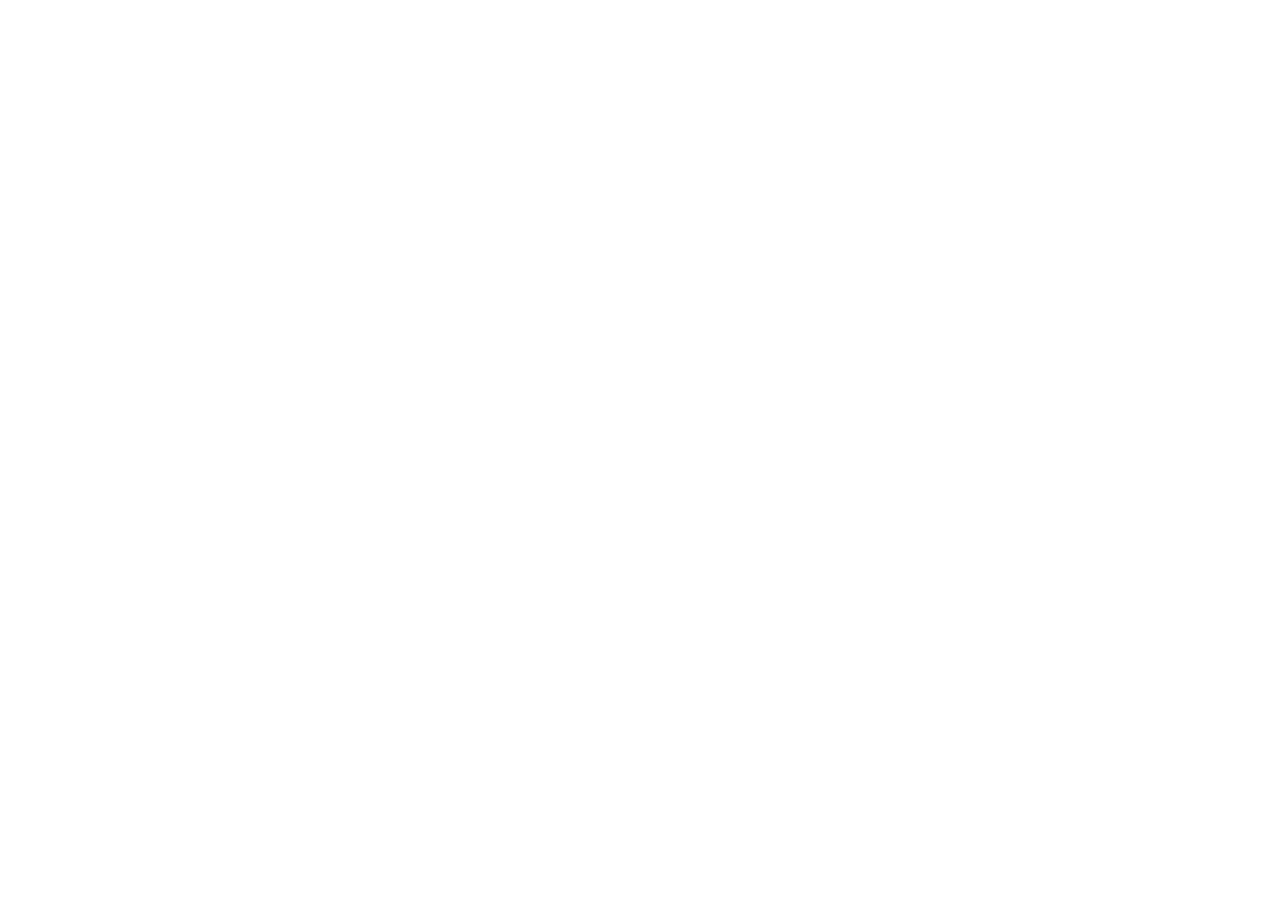
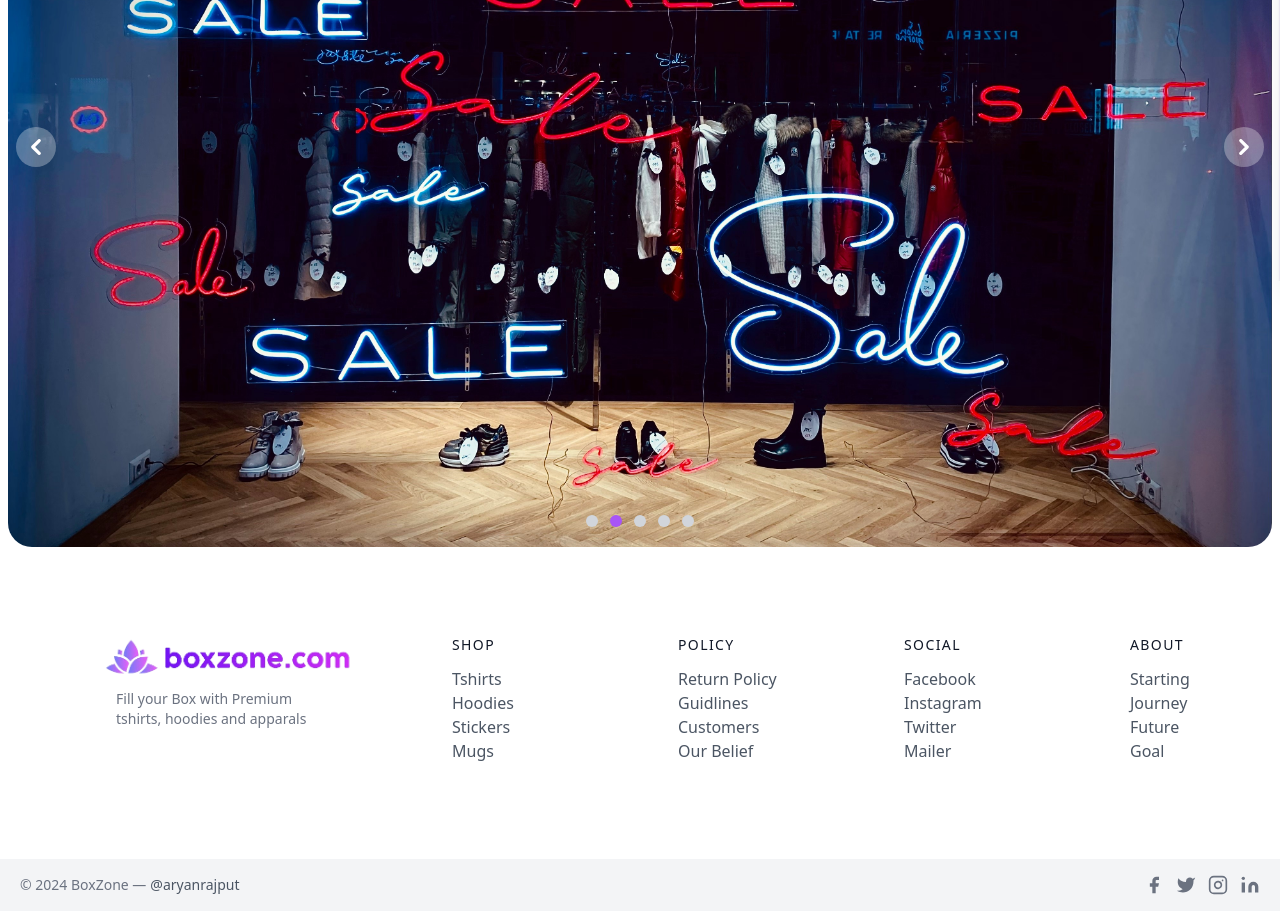
Before and after one commit to aryanraj13/BoxZone-Ecommerce, a Next.js app: page / in a window 1280 px wide. Shown: the part 520-1431 px from the top of the page. Before the commit the page ends 800 px from the top, so only its background shows below. Built offline with nearby package versions, Linux system fonts and the light colour scheme.

Commit message:
Loading navbar

```diff
--- a/pages/index.js
+++ b/pages/index.js
@@ -39,8 +39,98 @@ export default function Home() {
   }, [currentSlide, carouselItems.length]);
 
   return (
-    <div>
-      hello
-    </div>
+    <>
+      <Head>
+        <title>BoxZone.com - Fill your box</title>
+        <meta name="description" content="BoxZone.com - Fill your box" />
+        <meta name="viewport" content="width=device-width, initial-scale=1" />
+        <link rel="icon" href="/titlelogo.png" />
+      </Head>
+
+      <section className="text-gray-600 body-font mt-6">
+        <div className="flex flex-wrap w-full mb-6 flex-col items-center text-center">
+          <h1 className="sm:text-3xl text-2xl font-medium title-font mb-2 text-gray-900">Fill your boxes with<span className="text-purple-600 font-bold"> boxzone.com</span></h1>
+          <p className="lg:w-1/2 w-full leading-relaxed text-gray-500">Fill your boxes with any type of stuff that you want from our zone and get out of the zone.</p>
+        </div>
+      </section>
+
+      <div id="default-carousel" className="md:top-2 relative w-full" data-carousel="slide">
+        {/* Carousel wrapper */}
+        <div className="ml-2 mr-2 relative h-96 md:h-screen overflow-hidden rounded-md md:rounded-3xl">
+          {carouselItems.map((item, index) => (
+            <div
+              key={index}
+              className={`absolute w-full h-full transition-opacity duration-500 ease-in-out ${
+                index === currentSlide ? 'opacity-100' : 'opacity-0'
+              }`}
+              data-carousel-item
+            >
+              <img
+                src={item}
+                className="block object-cover w-full h-full"
+                alt={`Slide ${index + 1}`}
+              />
+            </div>
+          ))}
+        </div>
+
+        {/* Slider indicators */}
+        <div className="absolute z-30 flex -translate-x-1/2 bottom-5 left-1/2 space-x-3 rtl:space-x-reverse">
+          {carouselItems.map((_, index) => (
+            <button
+              key={index}
+              type="button"
+              className={`w-3 h-3 rounded-full ${index === currentSlide ? 'bg-purple-500' : 'bg-gray-300'}`}
+              aria-current={index === currentSlide}
+              aria-label={`Slide ${index + 1}`}
+              data-carousel-slide-to={index}
+              onClick={() => setCurrentSlide(index)}
+            />
+          ))}
+        </div>
+
+        {/* Slider controls */}
+        <button
+          type="button"
+          className="absolute top-1/2 transform -translate-y-1/2 start-0 z-30 flex items-center justify-center h-full px-4 cursor-pointer group focus:outline-none"
+          data-carousel-prev
+          onClick={prevSlide}
+        >
+          <span className="inline-flex items-center justify-center w-10 h-10 rounded-full bg-white/30 dark:bg-gray-800/30 group-hover:bg-white/50 dark:group-hover:bg-gray-800/60 group-focus:ring-4 group-focus:ring-white dark:group-focus:ring-gray-800/70 group-focus:outline-none">
+            <svg
+              className="w-4 h-4 text-white dark:text-gray-800 rtl:rotate-180"
+              aria-hidden="true"
+              xmlns="http://www.w3.org/2000/svg"
+              fill="none"
+              viewBox="0 0 6 10"
+            >
+              <path stroke="currentColor" strokeLinecap="round" strokeLinejoin="round" strokeWidth="2" d="M5 1 1 5l4 4" />
+            </svg>
+            <span className="sr-only">Previous</span>
+          </span>
+        </button>
+
+        <button
+          type="button"
+          className="absolute top-1/2 transform -translate-y-1/2 end-0 z-30 flex items-center justify-center h-full px-4 cursor-pointer group focus:outline-none"
+          data-carousel-next
+          onClick={nextSlide}
+        >
+          <span className="inline-flex items-center justify-center w-10 h-10 rounded-full bg-white/30 dark:bg-gray-800/30 group-hover:bg-white/50 dark:group-hover:bg-gray-800/60 group-focus:ring-4 group-focus:ring-white dark:group-focus:ring-gray-800/70 group-focus:outline-none">
+            <svg
+              className="w-4 h-4 text-white dark:text-gray-800 rtl:rotate-180"
+              aria-hidden="true"
+              xmlns="http://www.w3.org/2000/svg"
+              fill="none"
+              viewBox="0 0 6 10"
+            >
+              <path stroke="currentColor" strokeLinecap="round" strokeLinejoin="round" strokeWidth="2" d="m1 9 4-4-4-4" />
+            </svg>
+            <span className="sr-only">Next</span>
+          </span>
+        </button>
+      </div>
+
+    </>
   );
 }
```
